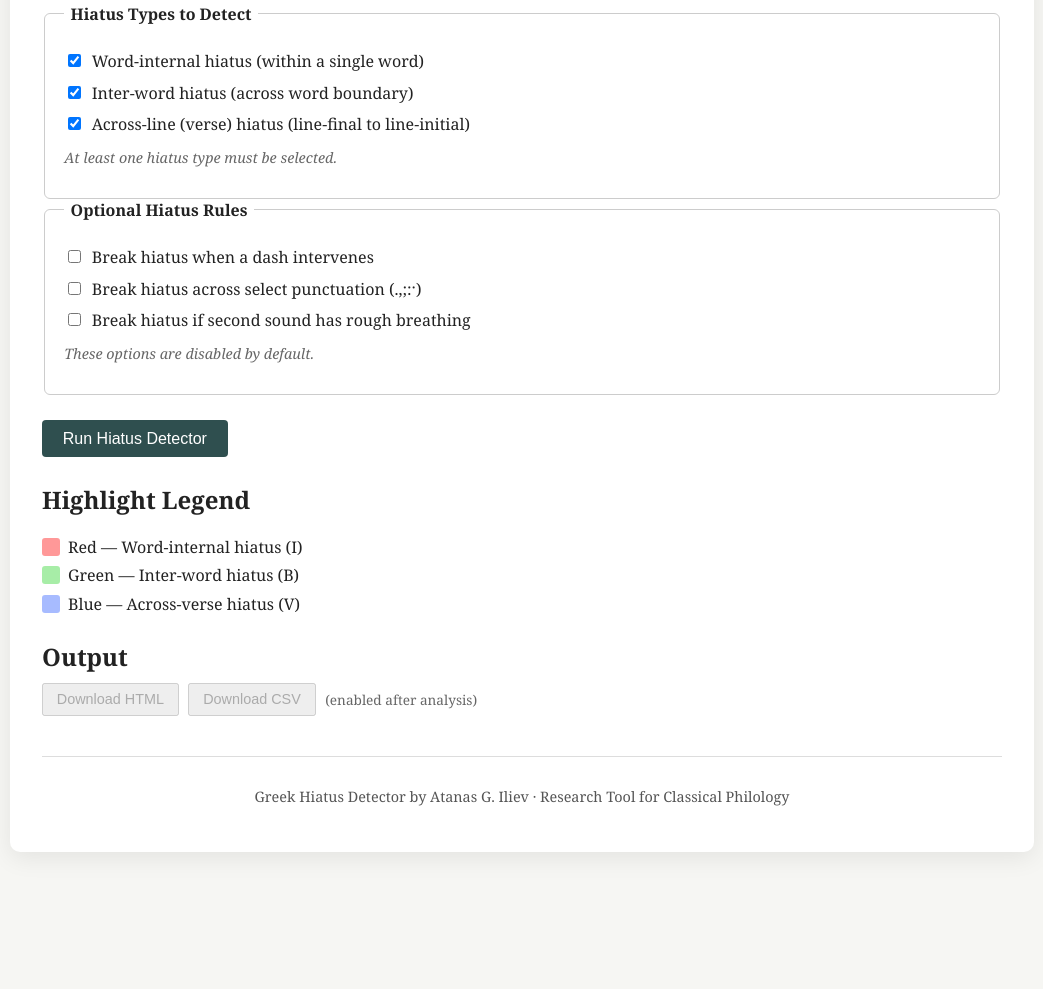
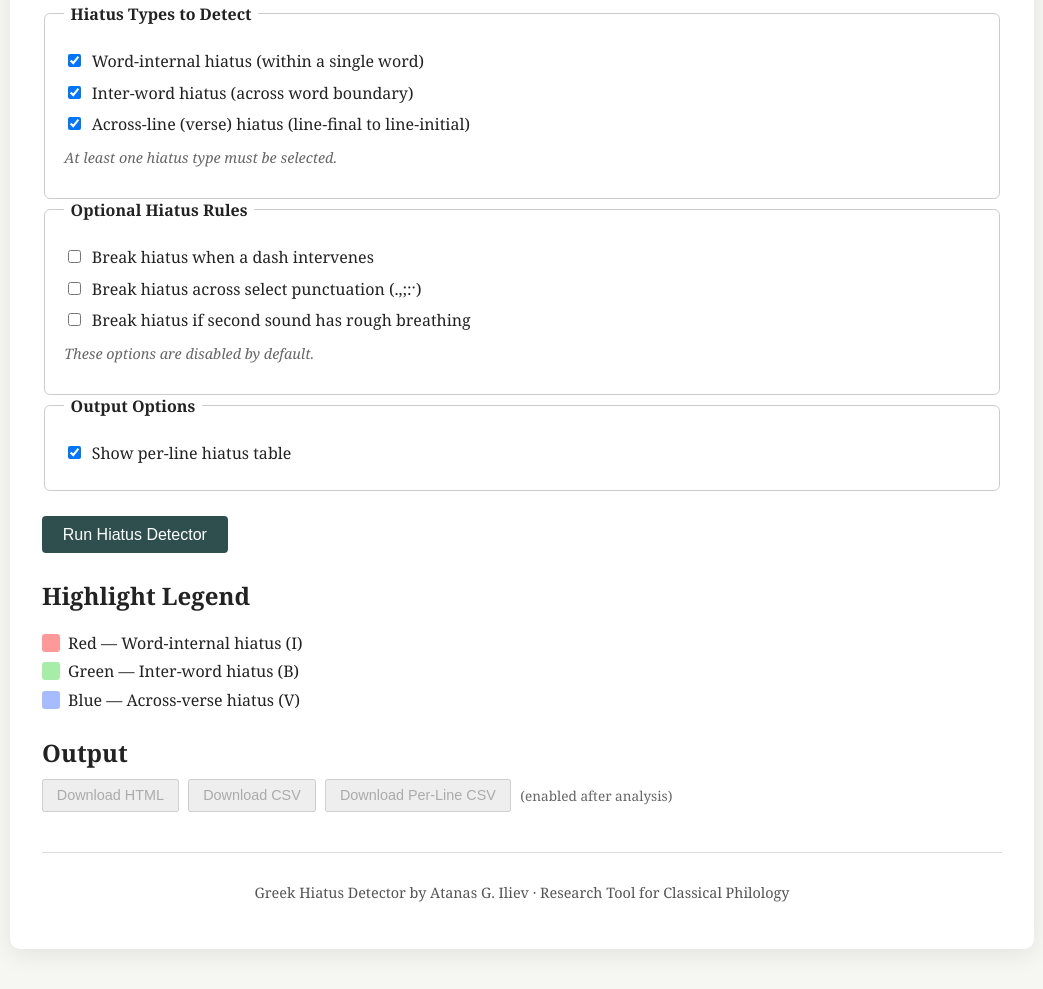
Before and after one commit to atanasgiliev/hiatus-detector, a plain HTML site: page index.html in a window 1280 px wide. Shown: the part 283-1272 px from the top of the page, without its empty margins (118-1161 px from the left). Before the commit the page ends 1175 px from the top, so only its background shows below. Drawn offline with Linux system fonts and the light colour scheme; a script that the page names is missing.

Commit message:
Update index.html

```diff
--- a/index.html
+++ b/index.html
@@ -70,11 +70,20 @@
           These options are disabled by default.
         </p>
       </fieldset>
+      <fieldset>
+        <legend>Output Options</legend>
+
+        <label class="option">
+          <input type="checkbox" id="showPerLineTable" checked>
+          Show per-line hiatus table
+        </label>
+      </fieldset>
+
     </section>
 
     <!-- Run -->
     <section class="panel actions">
-      <button id="runBtn">Run Hiatus Detector</button>
+      <button id="runBtn" disabled>Run Hiatus Detector</button>
       <div id="status"></div>
     </section>
 
@@ -95,8 +104,10 @@
       <div class="downloads">
         <button id="downloadHtmlBtn" disabled>Download HTML</button>
         <button id="downloadCsvBtn" disabled>Download CSV</button>
+        <button id="downloadPerLineCsvBtn" disabled>Download Per-Line CSV</button>
         <span class="download-note">(enabled after analysis)</span>
       </div>
+
 
       <div id="output"></div>
     </section>
```
